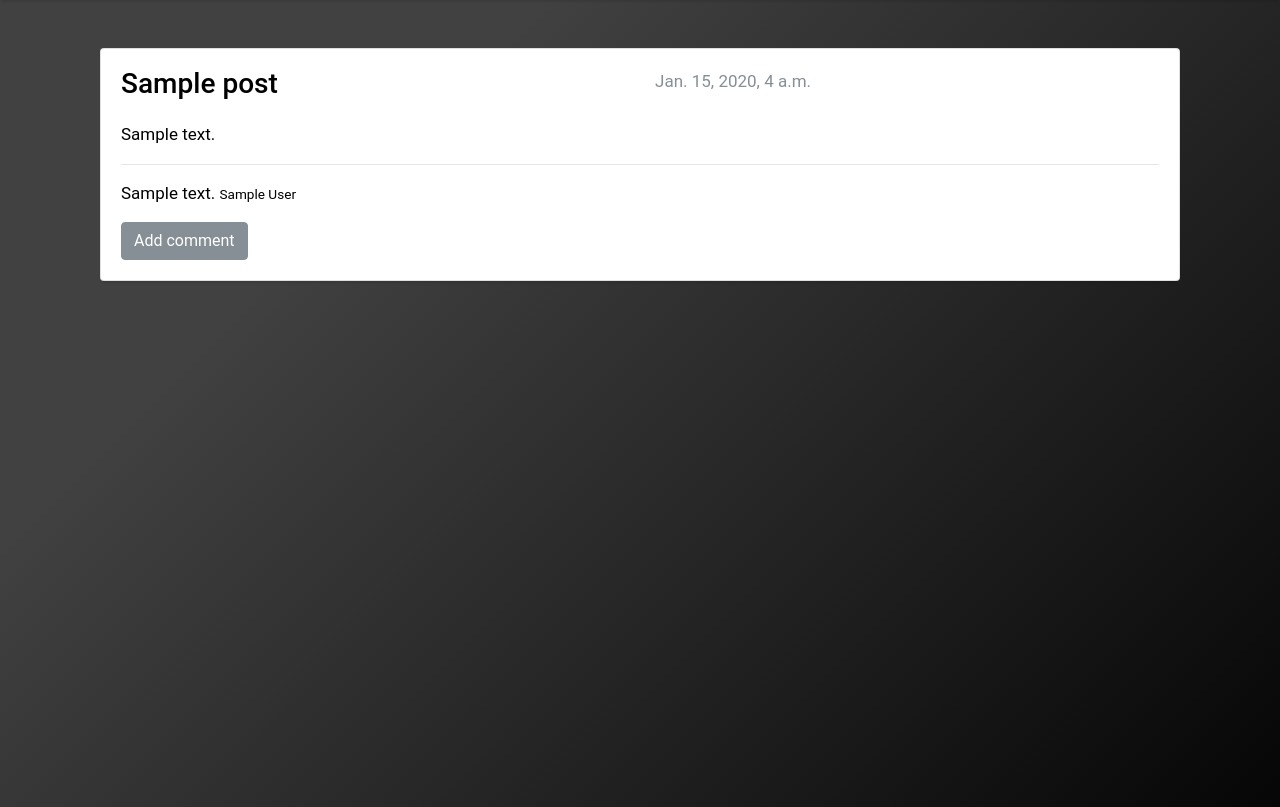
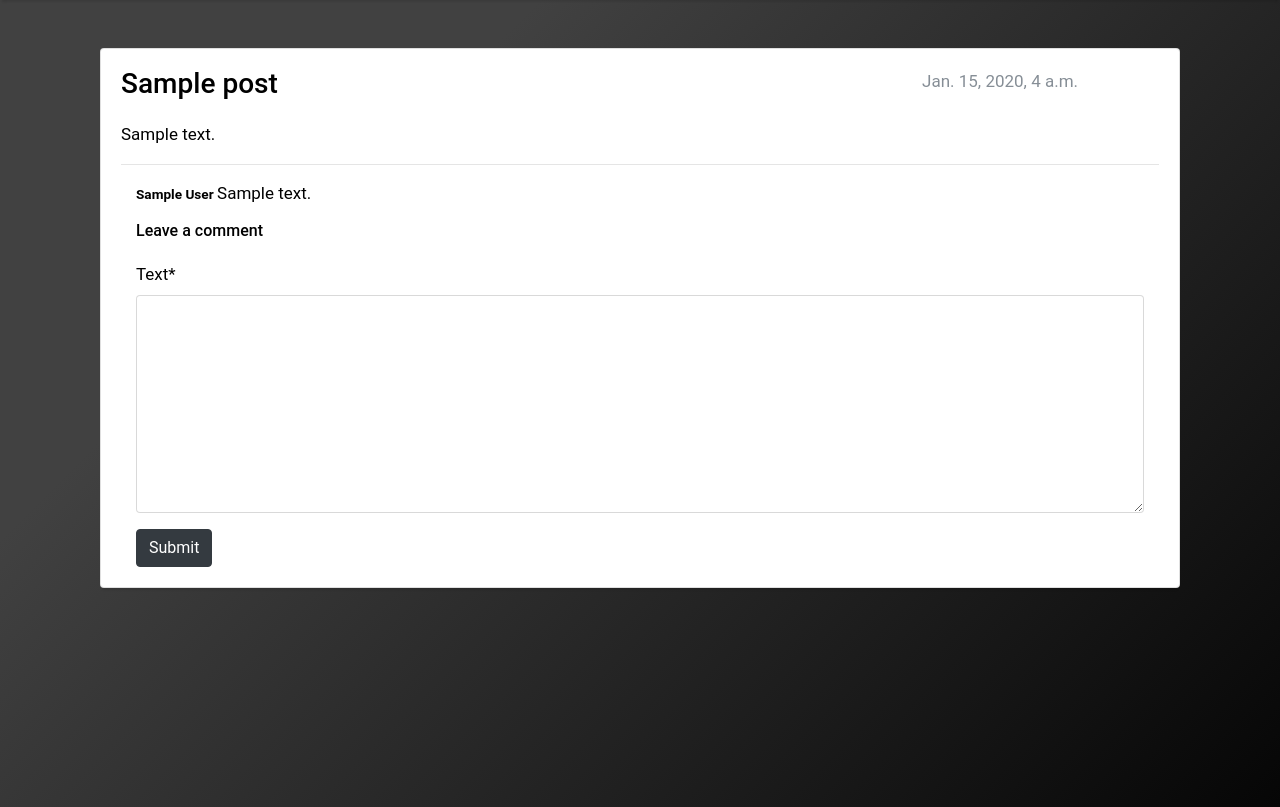
Before and after one commit to amaya91/Django-projects, a Django app: template blog/templates/blog/post_detail.html in a window 1280 px wide. Shown: the part 58-865 px from the top of the page. Run offline with Django 3.2, Linux system fonts and the light colour scheme; the template is opened without the code that fills it: values that come from a table or form of the project are taken from there, others are empty; tables that the repository leaves empty hold one stand-in row (values such as "Sample post"); parts of the project's set-up code (start-up, migrations or seed data) failed here and were passed over; some libraries are stand-ins or nearby versions.

Commit message:
Combined comment form with post detail

```diff
--- a/blog/form.py
+++ b/blog/form.py
@@ -12,4 +12,4 @@ class CommentForm(forms.ModelForm):
 
     class Meta:
         model = Comment
-        fields = ('author', 'text',)
+        fields = ('text',)
--- a/blog/models.py
+++ b/blog/models.py
@@ -21,15 +21,19 @@ class Post(models.Model):
         return self.comments.filter(approved_comment=True)
 
 class Comment(models.Model):
-    post = models.ForeignKey('blog.Post', on_delete=models.CASCADE, related_name='comments')
-    author = models.CharField(max_length=200)
+    post = models.ForeignKey('Post', on_delete=models.CASCADE, related_name='comments')
+    author = models.CharField(max_length=80)
     text = models.TextField()
     created_date = models.DateTimeField(default=timezone.now)
-    approved_comment = models.BooleanField(default=False)
+    approved_comment = models.BooleanField(default=True)
+
+    class Meta:
+        ordering = ['created_date']
 
     def approve(self):
         self.approved_comment = True
         self.save()
 
     def __str__(self):
-        return self.text
+        # return self.text
+        return 'Comment {} by {}'.format(self.text, self.author )
--- a/blog/templates/blog/post_detail.html
+++ b/blog/templates/blog/post_detail.html
@@ -1,12 +1,20 @@
 {% extends 'blog/base.html' %}
 {% block content %}
 <div class="col-lg-12  " style="color: black;">
-
+    {% if new_comment %}
+    <div class="alert alert-success" role="alert">
+        Your comment posted!
+    </div>
+        {% endif %}
     <div id="posts" class="post card mb-4">
         <div class="card-body">
             <div class="card-title row">
-                    <h3 class="col-6">{{ post.title }}</h3>
-                    <p class="text-muted  col-6">{{ post.published_date }}</p>
+                <div class="col-md-9">
+                    <h3>{{ post.title }}</h3>
+                </div>
+                <div class="col-md-3">
+                    <p class="text-muted">{{ post.published_date }}</p>
+                </div>
             </div>
                 <p class="card-text">{{ post.text|linebreaksbr }}</p>
             <div>
@@ -19,29 +27,35 @@
 
             <hr>
 
-                {% for comment in post.comments.all %}
-                {% if user.is_authenticated or comment.approved_comment %}
-
-                    <div class="comment">
-
-                         <p>{{ comment.text }} <small>{{ comment.author }}</small></p>
+            <div class="row mx-0">
+                <!-- comments -->
+                {% for comment in comments %}
+                <div class="comment col-md-10" >
+                    <p><small><b>{{ comment.author }}   </b></small>{{ comment.text | linebreaksbr }}</p>
                 </div>
-                    {% endif %}
-
-                    <div class="text-muted">
-                        <a class="btn btn-secondary" href="{% url 'add_comment_to_post' pk=post.pk %}">Add comment</a>
+                <div class="text-muted col-md-2 ">
                     {% if user.is_superuser %}
-                            <a class="btn btn-dark" href="{% url 'comment_remove' pk=comment.pk %}"><i class="fas fa-trash-alt"></i></a>
-                            <a class="btn btn-dark" href="{% url 'comment_approve' pk=comment.pk %}"><i class="fas fa-check"></i></a>
+                    <a href="{% url 'comment_remove' pk=comment.pk %}"><i class="fas fa-trash-alt"></i></a>
                     {% endif %}
                 </div>
                 {% empty %}
+                <div>
                     <p>No comments here yet :(</p>
-                    <a class="btn btn-secondary" href="{% url 'add_comment_to_post' pk=post.pk %}">Add comment</a>
+                </div>
                 {% endfor %}
             </div>
+            <div class="col-lg-12 ">
+                <h6>Leave a comment</h6>
+                {% load crispy_forms_tags %}
+                <form method="post" style="margin-top: 1.3em;">
+
+                        {{ comment_form | crispy }}{% csrf_token %}
+
+
+                    <button type="submit" class="btn btn-dark">Submit</button>
+                </form>
             </div>
-
         </div>
-
+    </div>
+</div>
 {% endblock %}
--- a/blog/templates/blog/post_edit.html
+++ b/blog/templates/blog/post_edit.html
@@ -3,7 +3,7 @@
 {% block content %}
 <div class="col-md-12">
     <h2>New post</h2>
-    <form method="POST" class=" ">{% csrf_token %}
+    <form method="POST" class="">{% csrf_token %}
         {{ form.as_p }}
         <button type="submit" class="save btn btn-default">Save</button>
     </form>
--- a/blog/templates/blog/post_list.html
+++ b/blog/templates/blog/post_list.html
@@ -15,7 +15,7 @@
                             color: red;
                         }
                     </style>
-                        <button id="all" type="button" >❤</button>
+                        <button id="all" type="button"class="btn" >❤</button>
                     <a href="{% url 'post_detail' pk=post.pk %}" style="color: black;">Comments: {{ post.approved_comments.count }}</a>
                     <a href="{% url 'post_detail' pk=post.pk %}" class="btn btn-secondary ">Read More &rarr;</a>
                 </div>
@@ -31,7 +31,8 @@
             <div class="card-body">
 
                 <img src="../../static/css/IMG_5206.JPG"  style="width:10em; height: auto; ">
-                <p class="card-text"> Hello, my name is Ruth Amaya. I am a bilingual web development student learning HTML, CSS, Javascript, jQuery, Python and frameworks such as Angular and Django. Excited to broaden my skills and begin a career in front-end development. This awesome blog is made using a great full stack framework 'Django'!</p>
+                <p class="card-text"> Hello, my name is <b>Ruth Amaya</b>. <br />
+                    I am a bilingual web development student learning HTML, CSS, Javascript, jQuery, Python and frameworks such as Angular and Django. Excited to broaden my skills and begin a career in front-end development. This awesome blog is made using a great full stack framework 'Django'!</p>
                 <a href="https://linkedin.com/in/ruthamaya" class="btn btn-danger">Know more!</a>
             </div>
 
--- a/blog/urls.py
+++ b/blog/urls.py
@@ -13,7 +13,7 @@ urlpatterns = [
     path('post/<pk>/publish/', views.post_publish, name='post_publish'),
     path('post/<pk>/remove/', views.post_remove, name='post_remove'),
     path('post/<int:pk>/comment/', views.add_comment_to_post, name='add_comment_to_post'),
-    path('comment/<int:pk>/approve/', views.comment_approve, name='comment_approve'),
+    # path('comment/<int:pk>/approve/', views.comment_approve, name='comment_approve'),
     path('comment/<int:pk>/remove/', views.comment_remove, name='comment_remove'),
     path('login/', LoginView.as_view(template_name='blog/login.html'), name='login'),
 
--- a/mysite/settings.py
+++ b/mysite/settings.py
@@ -38,6 +38,7 @@ INSTALLED_APPS = [
     'django.contrib.messages',
     'django.contrib.staticfiles',
     'blog.apps.BlogConfig',
+    'crispy_forms',
 ]
 
 MIDDLEWARE = [
@@ -132,3 +133,5 @@ STATIC_URL = '/static/'
 STATIC_ROOT = os.path.join(BASE_DIR, 'static')
 
 LOGIN_REDIRECT_URL = '/'
+
+CRISPY_TEMPLATE_PACK = 'bootstrap4'
```
Also changed, not shown: blog/admin.py (+14 -0 lines), blog/templates/blog/add_comment_to_post.html (deleted, +0 -11 lines), blog/views.py (+22 -19 lines), blog/migrations/0003_auto_20200130_1624.py (added). Lines whose indentation alone changed are shown as unchanged.
